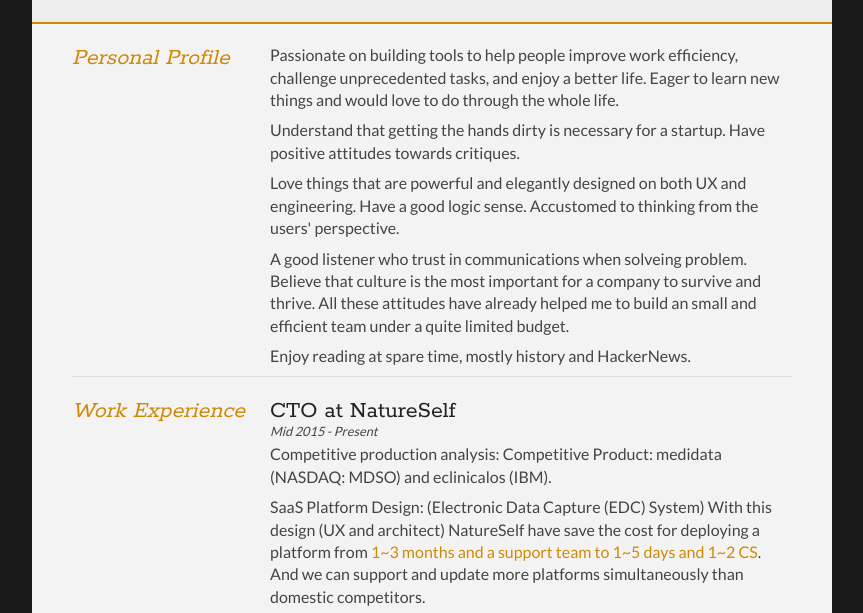
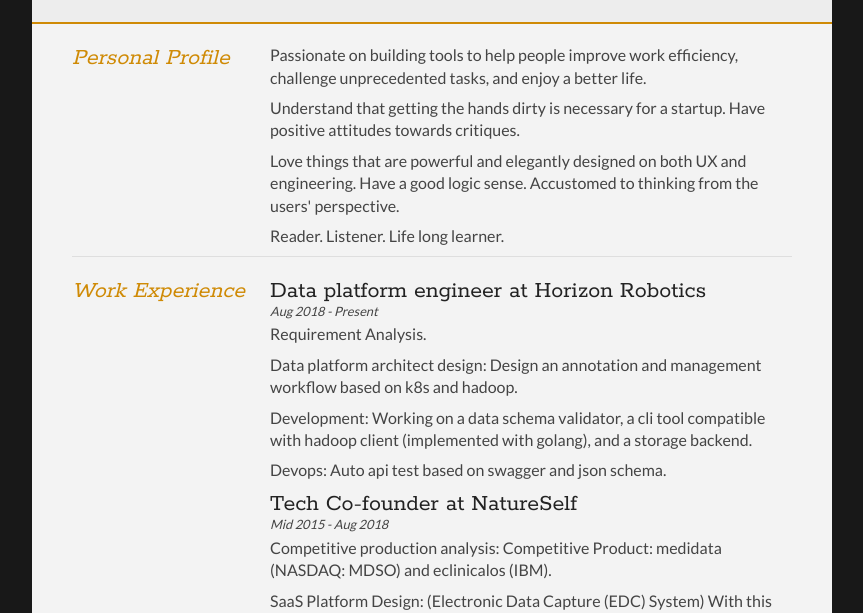
Before and after one commit to freshsun/resume, a plain HTML site: page index.html in a window 1280 px wide. Shown: the part 152-765 px from the top of the page, without its empty margins (208-1071 px from the left). Drawn offline with Linux system fonts and the light colour scheme.

Commit message:
Update index.html

```diff
--- a/index.html
+++ b/index.html
@@ -43,11 +43,10 @@
 				</div>
 
 				<div class="sectionContent">
-					<p>Passionate on building tools to help people improve work efficiency, challenge unprecedented tasks, and enjoy a better life. Eager to learn new things and would love to do through the whole life.</p>
+					<p>Passionate on building tools to help people improve work efficiency, challenge unprecedented tasks, and enjoy a better life.</p>
 					<p>Understand that getting the hands dirty is necessary for a startup. Have positive attitudes towards critiques.</p>
 					<p>Love things that are powerful and elegantly designed on both UX and engineering. Have a good logic sense. Accustomed to thinking from the users' perspective.</p>
-					<p>A good listener who trust in communications when solveing problem. Believe that culture is the most important for a company to survive and thrive. All these attitudes have already helped me to build an small and efficient team under a quite limited budget.</p>
-					<p>Enjoy reading at spare time, mostly history and HackerNews.</p>
+					<p>Reader. Listener. Life long learner.</p>
 				</div>
 			</article>
 			<div class="clear"></div>
@@ -61,8 +60,20 @@
 
 			<div class="sectionContent">
 				<article>
-					<h2>CTO at NatureSelf</h2>
-					<p class="subDetails">Mid 2015 - Present</p>
+					<h2>Data platform engineer at Horizon Robotics</h2>
+					<p class="subDetails">Aug 2018 - Present</p>
+					<p>Requirement Analysis.</p>
+					<p>Data platform architect design:
+                        Design an annotation and management workflow based on k8s and hadoop.
+					</p>
+					<p>Development:
+						Working on a data schema validator, a cli tool compatible with hadoop client (implemented with golang), and a storage backend.
+					</p>
+                    <p>Devops: Auto api test based on swagger and json schema.</p>
+				</article>
+				<article>
+					<h2>Tech Co-founder at NatureSelf</h2>
+					<p class="subDetails">Mid 2015 - Aug 2018</p>
 						<p>Competitive production analysis: Competitive Product: medidata (NASDAQ: MDSO) and eclinicalos (IBM).</p>
 						<p>SaaS Platform Design: (Electronic Data Capture (EDC) System)
 							With this design (UX and architect) NatureSelf have save the cost for deploying a platform from <i>1~3 months and a support team to 1~5 days and 1~2 CS</i>.
@@ -134,7 +145,7 @@
 					<span class="skill" style="flex:1" >Python</span>
 					<span class="skill" style="flex:1" >Ruby</span>
 					<span class="skill" style="flex:4" >Node.js</span>
-					<span class="skill" style="flex:1" >(Java)</span>
+					<span class="skill" style="flex:1" >Go</span>
 				</div>
 
 				<div class="flex-container">
@@ -149,7 +160,7 @@
 					<span class="skill" style="flex:1" >Backbone</span>
 					<span class="skill" style="flex:3" >Angular1.x</span>
 					<span class="skill" style="flex:1" >Mobx</span>
-					<span class="skill" style="flex:1" >(RxJS)</span>
+					<span class="skill" style="flex:1" >Schema</span>
 				</div>
 
 				<div class="flex-container">
@@ -193,12 +204,14 @@
 				<article>
 					<h2>King Abdullah University of Science and Technology</h2>
 					<p class="subDetails">Master of Science</p>
+					<p class="subDetails">2009 - Dec 2010</p>
 					<p>High Performance Computing</p>
 				</article>
 
 				<article>
 					<h2>University of Science and Technology of China</h2>
 					<p class="subDetails">Bachelor of Engineering</p>
+					<p class="subDetails">2005 - 2009</p>
 					<p>Electronic Engineering and Information Science</p>
 				</article>
 			</div>
```
